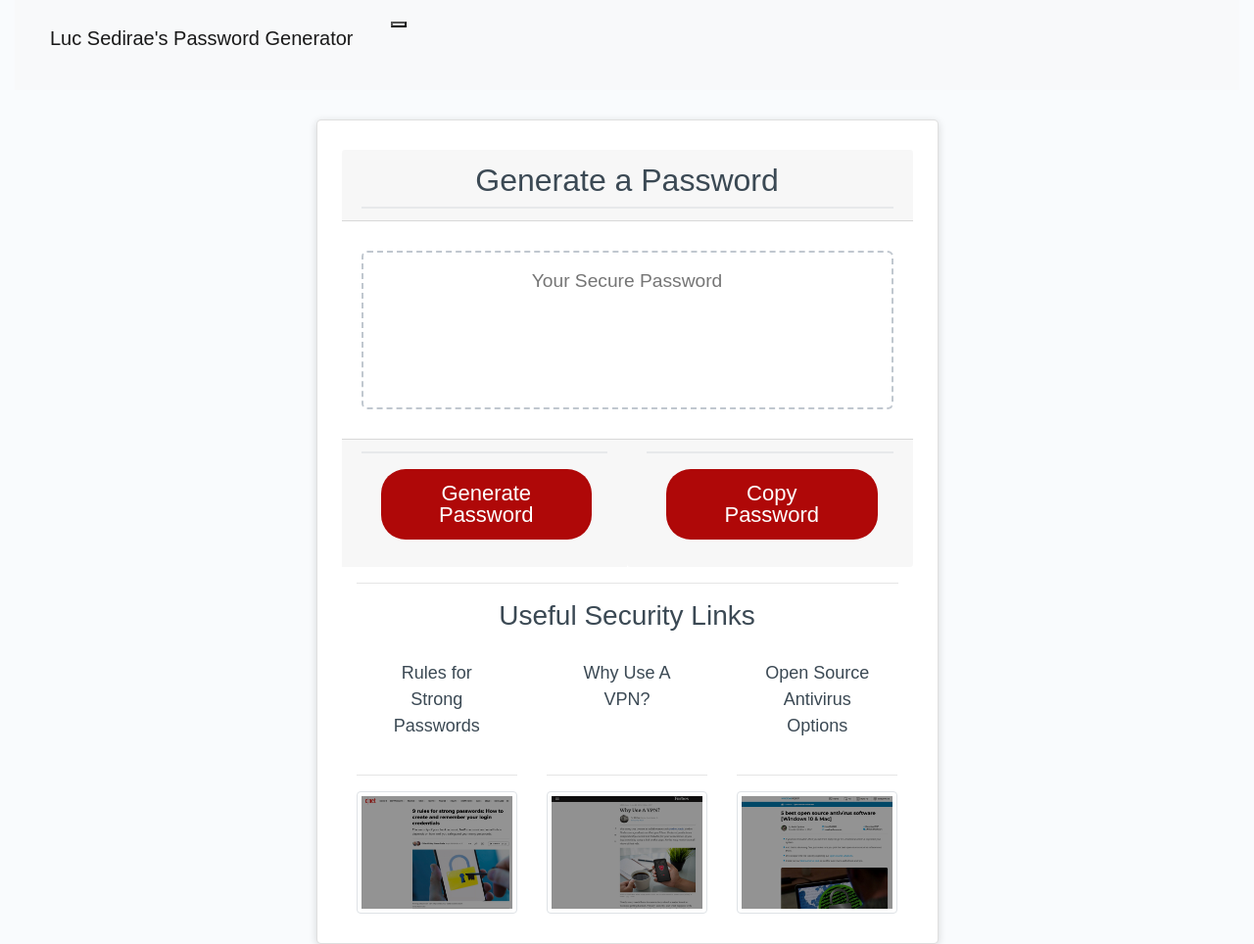
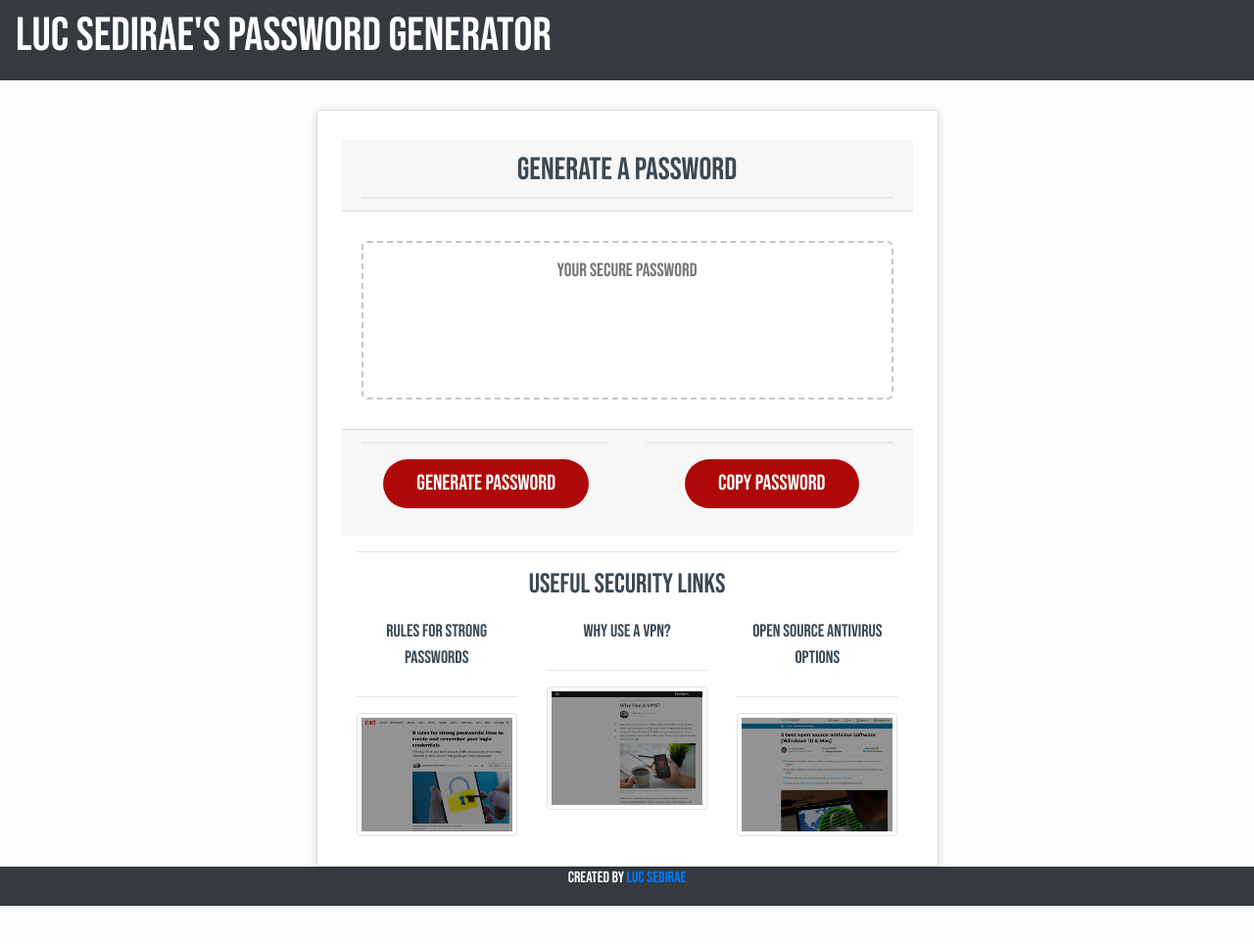
Before and after one commit to lucsedirae/password-generator, a plain HTML site: page index.html in a window 1280 px wide. Shown: the whole page at 98% size. After the commit the page ends 925 px from the top, so only its background shows below. Drawn offline with nearby package versions, Linux system fonts and the light colour scheme.

Commit message:
Updated header styling, added footer, removed dark mode toggle

```diff
--- a/index.html
+++ b/index.html
@@ -4,36 +4,19 @@
     <meta charset="UTF-8" />
     <meta name="viewport" content="width=device-width, initial-scale=1.0" />
     <meta http-equiv="X-UA-Compatible" content="ie=edge" />
-    <title>Password Generator</title>
+    <title>Luc Sedirae's Password Generator</title>
     <link rel="stylesheet" href="https://stackpath.bootstrapcdn.com/bootstrap/4.5.2/css/bootstrap.min.css" integrity="sha384-JcKb8q3iqJ61gNV9KGb8thSsNjpSL0n8PARn9HuZOnIxN0hoP+VmmDGMN5t9UJ0Z" crossorigin="anonymous">
     <link rel="stylesheet" href="style.css" />
-    <link rel="shortcut icon" href="assets/ls.svg"
-    <script src="https://kit.fontawesome.com/7bddc021c8.js" crossorigin="anonymous"></script>
-  </head>
+    <link rel="shortcut icon" href="assets/ls.svg"/>
+    <style>@import url('https://fonts.googleapis.com/css2?family=Bebas+Neue&display=swap');</style>
 
   <body class="container-fluid">
-    <nav class="navbar navbar-expand-lg navbar-light bg-light">
-        <div class="row">
-            <div class="col-md-10">
-                <header>
-                    <h1><a class="navbar-brand" href="#">Luc Sedirae's Password Generator</a></h1>
-                </header>
-            </div>
 
-            <div class="col-md-2">
-                <button id="dark-mode-toggle" class="dark-mode-toggle" aria-label="dark-mode-toggle">
-                    <i class="fas fa-toggle-on"></i>
-                </button>
-            </div>
-
-            <button class="navbar-toggler" type="button" data-toggle="collapse" data-target="#navbarSupportedContent" aria-controls="navbarSupportedContent" aria-expanded="false" aria-label="Toggle navigation">
-            <span class="navbar-toggler-icon"></span>
-            </button>
-
-            <div class="collapse navbar-collapse" id="navbarSupportedContent">
-            </div>
-        </div>
-      </nav>
+    <nav class="row">
+        <header class="col-md-12 navbar navbar-expand-lg navbar-dark bg-dark">
+            <h1>Luc Sedirae's Password Generator</h1>
+        </header>
+    </nav>
 
     <div class="row">
         <main class="wrapper col-md-12">
@@ -82,7 +65,7 @@
                             </a>
                         </div>
                         <div class="col-md-4 usefulLinks">
-                            <header>Why Use A VPN?<br><br></header>
+                            <header>Why Use A VPN?</header>
                             <hr>
                             <a href = "https://www.forbes.com/sites/tjmccue/2019/06/20/why-use-a-vpn/#15b02dbf5859">
                                 <img class = "img-thumbnail " src = "Assets/forbes-thumb.png">
@@ -102,6 +85,12 @@
         </main>
     </div>
 
+    <footer class="row">
+        <div class="col-md-12">
+            <p>Created by <a href="https://lucsedirae.github.io/">Luc Sedirae</a></p>
+        </div>
+    </footer>
+
     <script src="script.js"></script>
   </body>
 </html>
--- a/style.css
+++ b/style.css
@@ -13,13 +13,10 @@ body,
 }
 
 body {
-  font-family: sans-serif;
+  font-family: 'Bebas Neue', cursive;
   background-color: #f9fbfd;
 }
 
-#dark-mode-toggle {
-  font-size: 48px;
-}
 
 .wrapper {
   padding-top: 30px;
@@ -29,9 +26,14 @@ body {
 
 header {
   text-align: center;
-  padding: 20px;
+  padding: 10px;
   padding-top: 0px;
-  color: hsl(206, 17%, 28%);
+
+}
+
+h1 {
+  color: #FFFFFF;
+  font-size: 3rem;
 }
 
 .card {
@@ -126,6 +128,12 @@ button[disabled] {
   text-align: center;
 }
 
+footer {
+  text-align: center;
+  color: #FFFFFF;
+  background-color: #343A40;
+}
+
 
 @media (max-width: 690px) {
   .btn {
```
